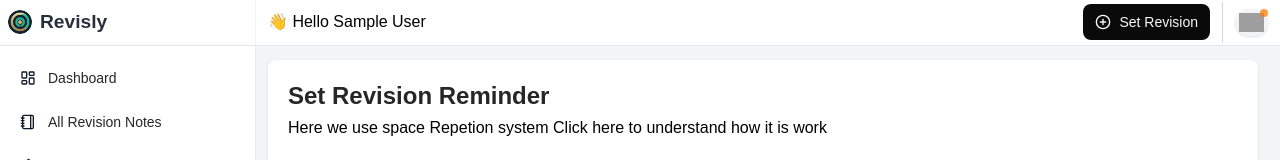
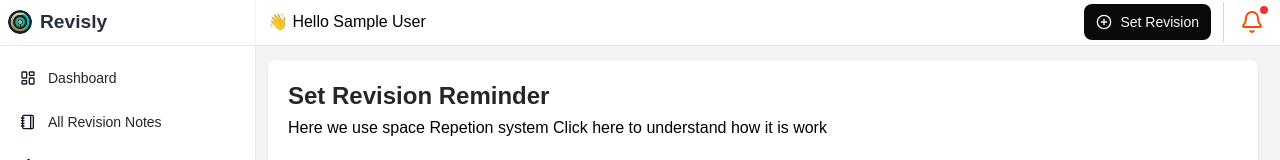
Before and after one commit to ranjit1024/revision, a Next.js app: page /revisly/revision in a window 1280 px wide. Shown: the top 160 px of the page. Built offline with nearby package versions, Linux system fonts and the light colour scheme; no server answers; sample sign-in values are in the browser's storage; grey boxes are pictures that could not be loaded; a web font is replaced by a local one.

Commit message:
chnage notification

```diff
--- a/app/revisly/layout.tsx
+++ b/app/revisly/layout.tsx
@@ -1,6 +1,7 @@
 "use client";
 import { ReactNode, useEffect, useRef, useState } from "react";
-import User from "../../public/user.jpg";
+
+import { BellIcon } from "lucide-react";
 import {
   LayoutDashboardIcon,
   ChartColumnStacked,
@@ -17,7 +18,6 @@ import { NumberProvider } from "../context/DateContext";
 import Image from "next/image";
 import Notification from "@/components/ui/notification";
 import Loader from "@/components/ui/loader";
-import { se } from "date-fns/locale";
 export default function Home({ children }: { children: ReactNode }) {
   const { data: session, status } = useSession();
   const router = useRouter();
@@ -122,14 +122,9 @@ export default function Home({ children }: { children: ReactNode }) {
                 setNotification((prev) => !prev);
               }}
             >
-              <div className=" bg-blend-darken relative  p-1 w-fit rounded-full bg-gray-100 shadow">
-                <p className="absolute right-0 animate-pulse top-0  text-[13px] font-bold bg-[#FF7900] rounded-full text-teal-50 w-2 text-center h-2"></p>
-                <img
-                  width="25"
-                  height="30"
-                  src="https://img.icons8.com/pulsar-color/50/appointment-reminders.png"
-                  alt="appointment-reminders"
-                />
+              <div className=" bg-blend-darken relative  p-1 w-fit rounded-full bg-white ">
+                <p className="absolute right-0  -top-0  text-[13px] font-bold bg-red-500  rounded-full text-teal-50 w-2 text-center h-2 p-[2px]"></p>
+             <BellIcon className="text-orange-600 "/>
               </div>
             </div>
           </div>
```
